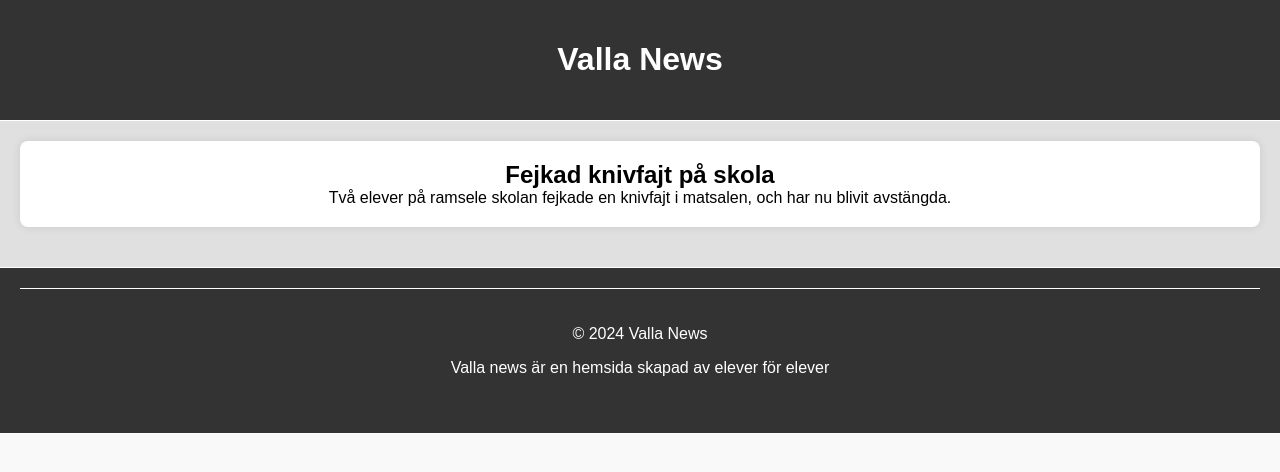
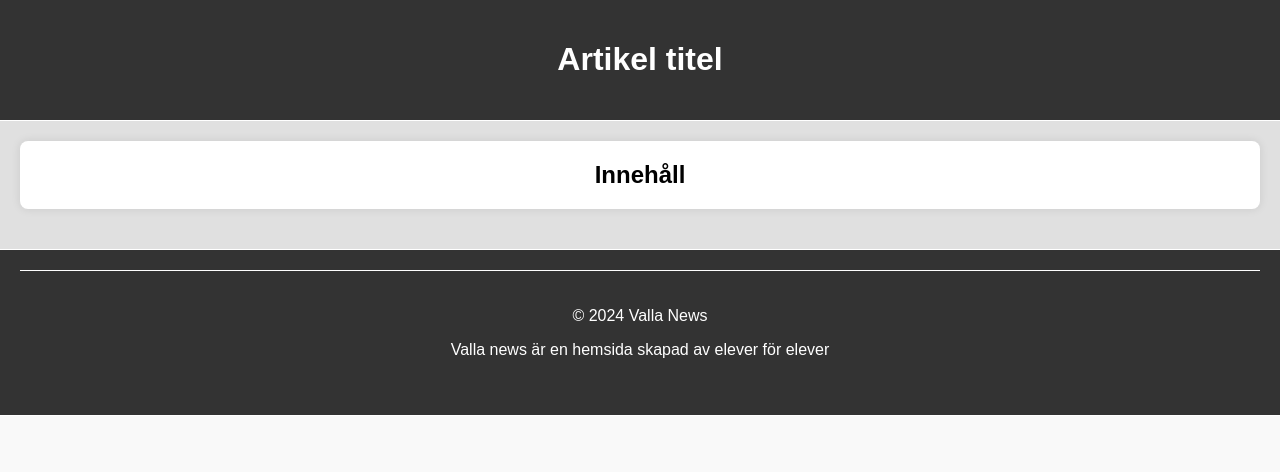
Before and after one commit to VallaNews/efeifeahjouifhsfhuihfuiehuiaufiheuajsifosejifojseifjseofhye-gofuhe-sfjiej-fhtduhiojujguiofdjgikgifjs, a plain HTML site: page Artikelmall.html in a window 1280 px wide. Drawn offline with Linux system fonts and the light colour scheme.

Commit message:
Update and rename artikel1.html to Artikelmall.html

```diff
--- a/artikel1.html
+++ b/Artikelmall.html
@@ -3,7 +3,7 @@
 
 <head>
   <meta charset="UTF-8">
-  <title>Fejkad knivfajt i ramsele</title>
+  <title>Valla News</title>
   <style>
     /* Basic CSS for layout */
     body {
@@ -122,14 +122,13 @@
 
 <body>
   <header>
-    <h1>Valla News</h1>
+    <h1>Artikel titel</h1>
   </header>
 
   <main>
     <div class="top-article">
         <div class="meal">
-          <h2>Fejkad knivfajt på skola</h2>
-          <p>Två elever på ramsele skolan fejkade en knivfajt i matsalen, och har nu blivit avstängda. </p>
+          <h2>Innehåll</h2>
         </div>
     </div>
   </main>
```
